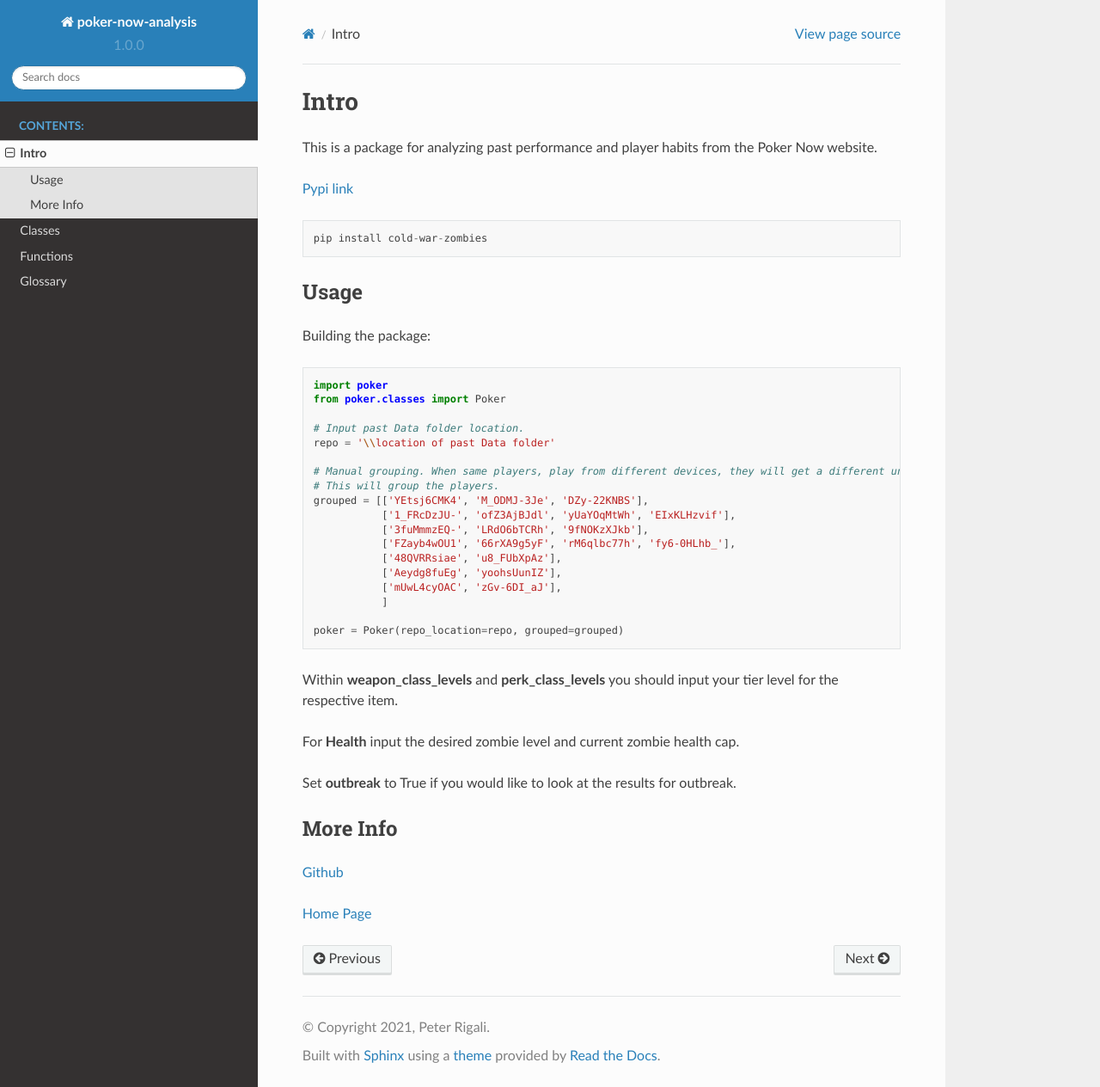
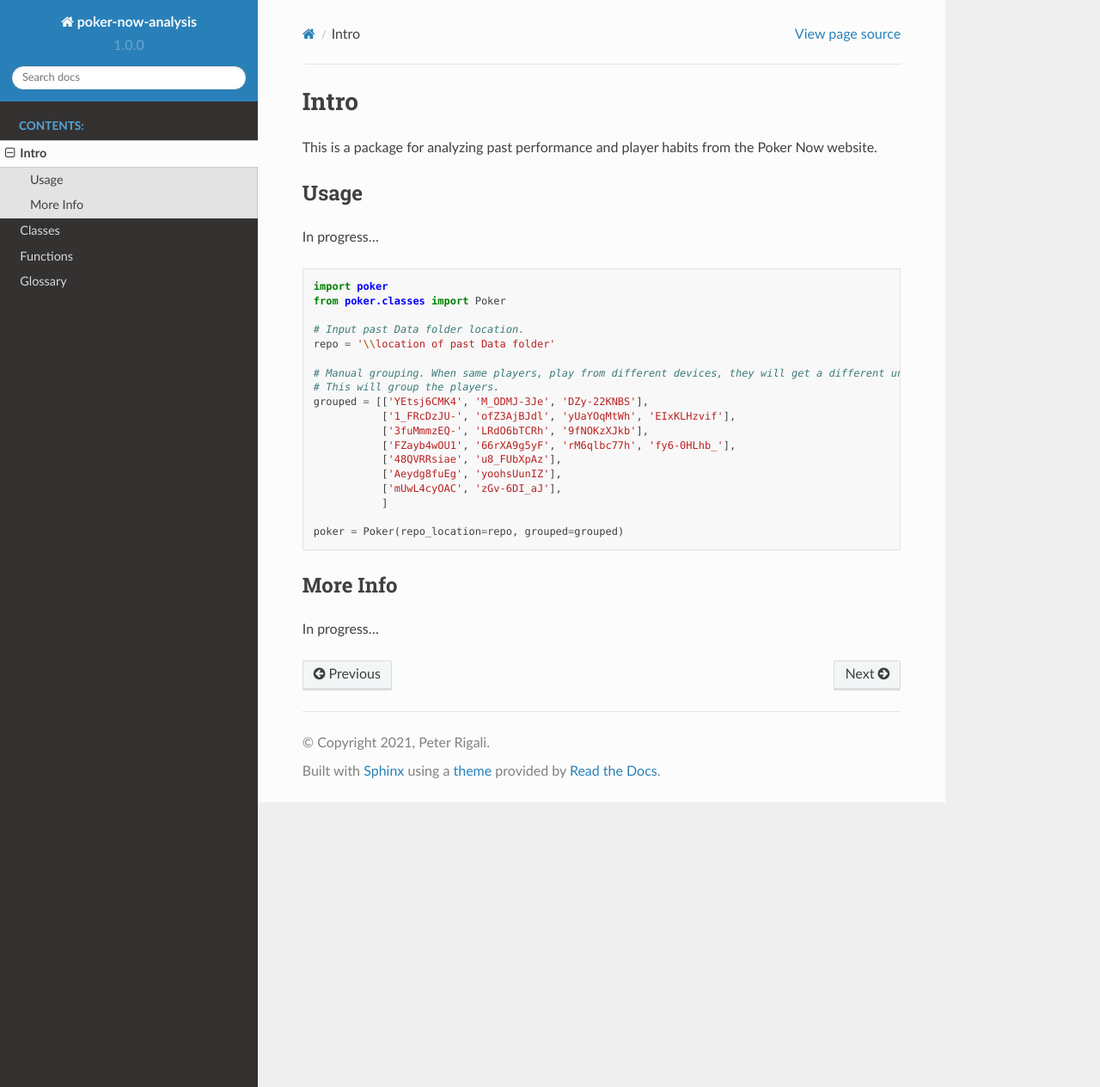
Before and after one commit to pjrigali/Poker-Now-Analysis, a Sphinx documentation site: the page built from docs/intro.rst, in a window 1280 px wide and 1264 px high. Shown: the whole window at 86% size. Built offline with Sphinx 7.4.7 and the Read the Docs theme 2.0.0, drawn with Linux system fonts in a browser that asks for light colours.

```diff
--- a/docs/intro.rst
+++ b/docs/intro.rst
@@ -8,15 +8,9 @@ Intro
 
 This is a package for analyzing past performance and player habits from the Poker Now website.
 
-`Pypi link <https://pypi.org/project/cold-war-zombies/>`_
-
-.. code-block::
-
-    pip install cold-war-zombies
-
 Usage
 -----
-Building the package:
+In progress...
 
 .. code-block:: python
 
@@ -39,14 +33,8 @@ Building the package:
 
     poker = Poker(repo_location=repo, grouped=grouped)
 
-Within **weapon_class_levels** and **perk_class_levels** you should input your tier level for the respective item.
 
-For **Health** input the desired zombie level and current zombie health cap.
-
-Set **outbreak** to True if you would like to look at the results for outbreak.
 
 More Info
 ---------
-`Github <https://github.com/pjrigali/Poker-Now-Analysis>`_
-
-`Home Page <https://medium.com/@peterjrigali/best-weapon-in-zombies-9fddd33735c5>`_
+In progress...
```
Also changed, not shown: README.md (+5 -23 lines).
